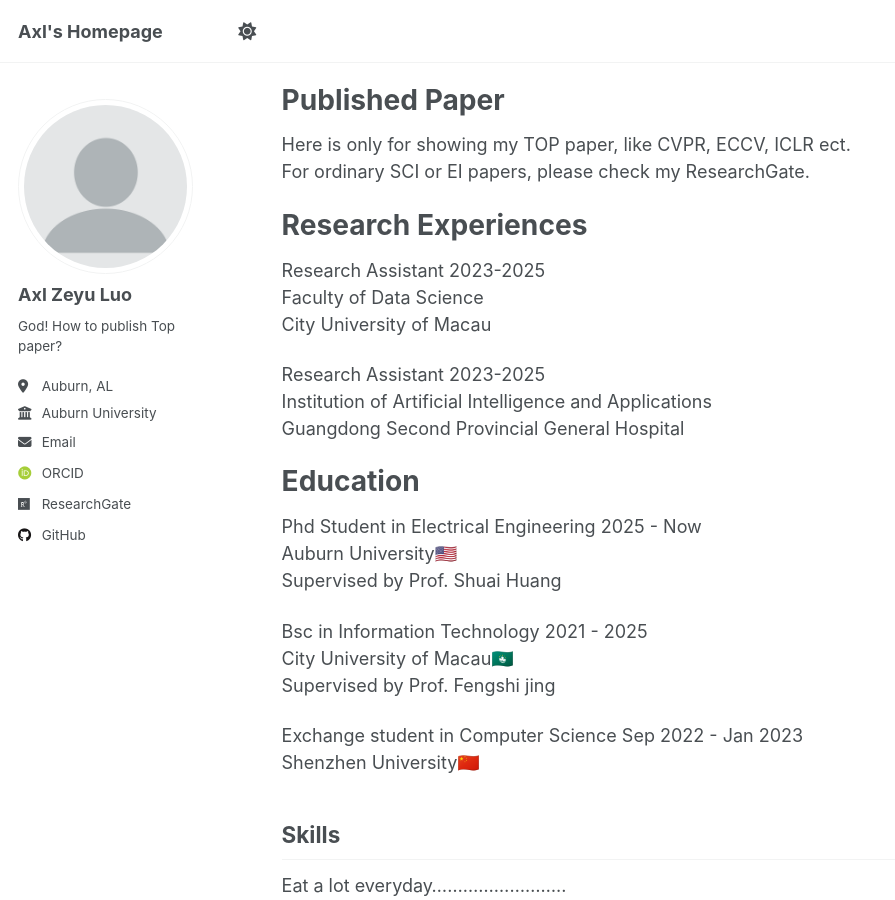
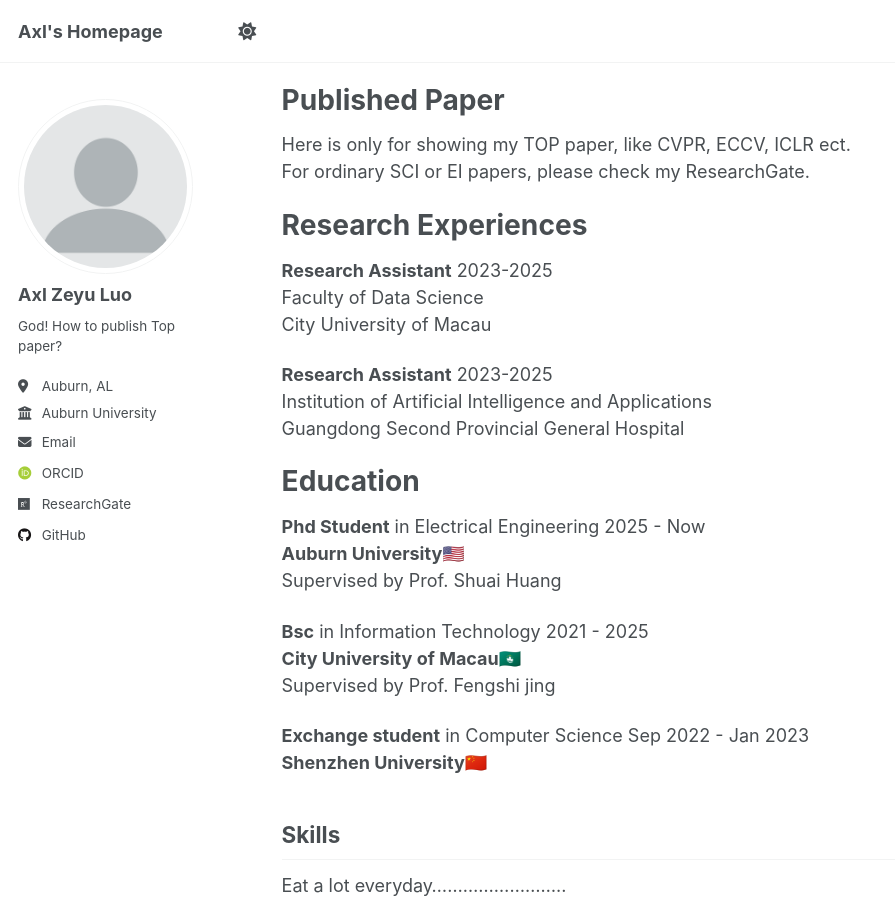
Before and after one commit to HyperPolyX/hyperpolyx.github.io, a Jekyll site: the page built from _pages/about.md, in a window 1280 px wide and 900 px high, scrolled down 472 px. Shown: the whole window, without its empty margins (0-895 px from the left). Built offline with Jekyll 4.4.1, drawn with Linux system fonts in a browser that asks for light colours; some web fonts are replaced; a script that is not in the unit is left out.

```diff
--- a/_pages/about.md
+++ b/_pages/about.md
@@ -28,27 +28,27 @@ For ordinary SCI or EI papers, please check my ResearchGate.
 Research Experiences
 ======
 
-Research Assistant 2023-2025
+**Research Assistant** 2023-2025
 Faculty of Data Science
 City University of Macau
 
-Research Assistant 2023-2025
+**Research Assistant** 2023-2025
 Institution of Artificial Intelligence and Applications
 Guangdong Second Provincial General Hospital
 
 Education
 ======
 
-Phd Student in Electrical Engineering 2025 - Now
-Auburn University🇺🇸
+**Phd Student** in Electrical Engineering 2025 - Now
+**Auburn University🇺🇸**
 Supervised by Prof. Shuai Huang
 
-Bsc in Information Technology 2021 - 2025
-City University of Macau🇲🇴
+**Bsc** in Information Technology 2021 - 2025
+**City University of Macau🇲🇴**
 Supervised by Prof. Fengshi jing
 
-Exchange student in Computer Science Sep 2022 - Jan 2023
-Shenzhen University🇨🇳
+**Exchange student** in Computer Science Sep 2022 - Jan 2023
+**Shenzhen University🇨🇳**
 
 Skills
 ------
```
